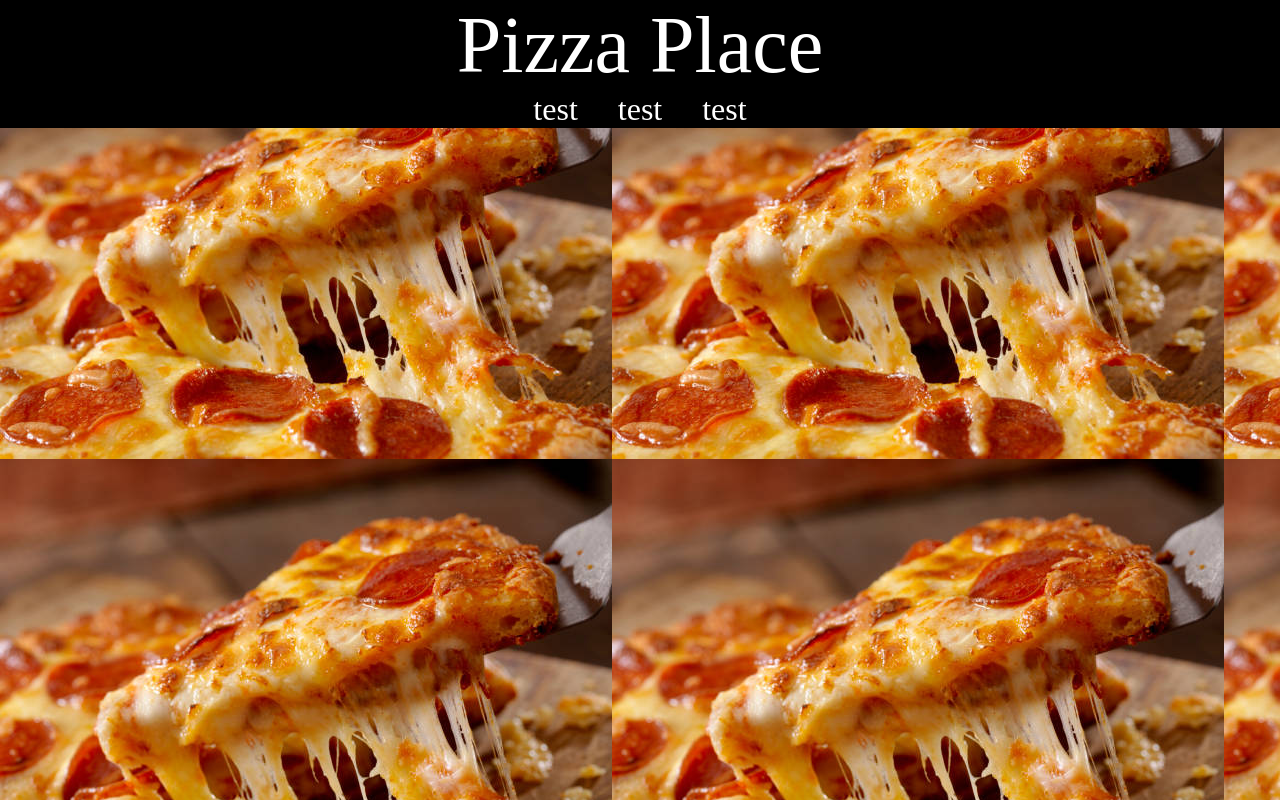
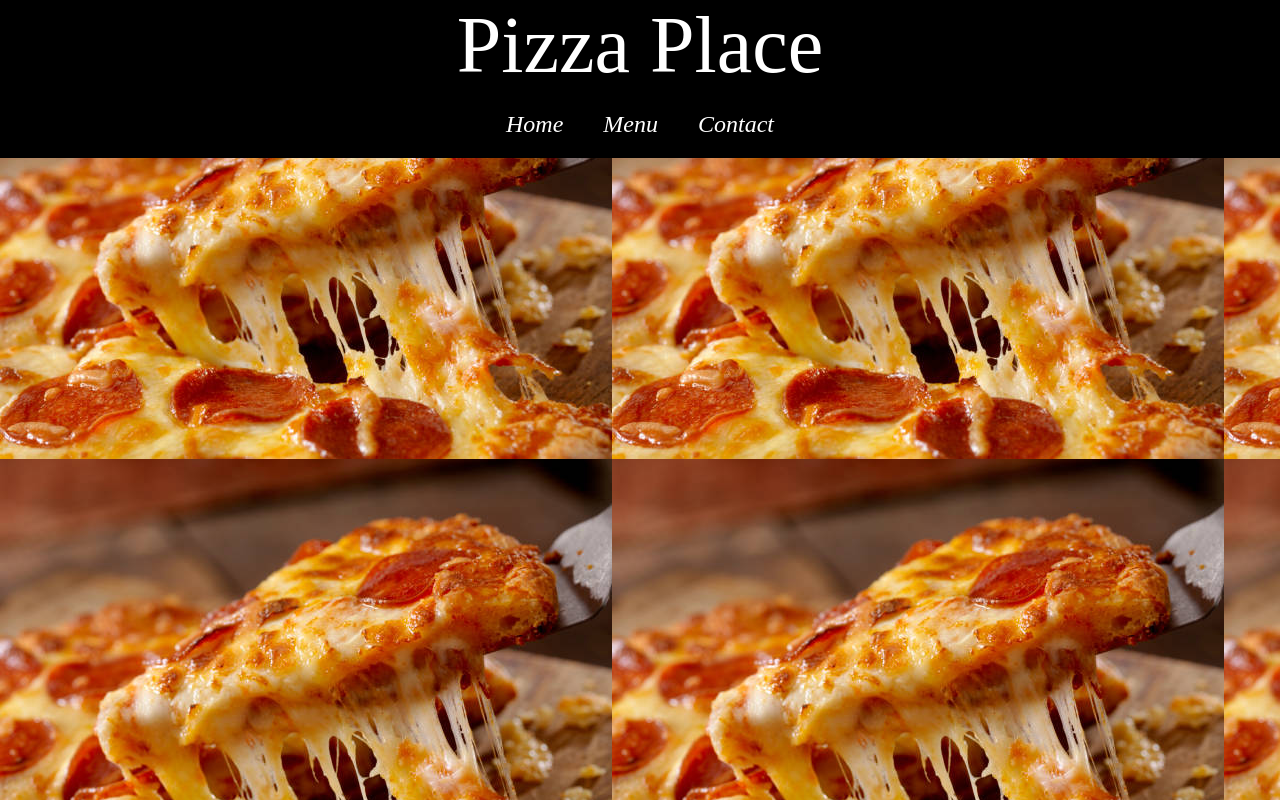
Before and after one commit to mdtagg/Vanilla_JS_Restaurant_Website, a website built with webpack: page dist/index.html in a window 1280 px wide. Built offline with nearby package versions, Linux system fonts and the light colour scheme.

Commit message:
styling additons to nav component in header

```diff
--- a/src/header.js
+++ b/src/header.js
@@ -2,7 +2,6 @@
 import './styles.css'
 
 const title = () => {
-
     const title = document.createElement('div')
     title.setAttribute('id','title')
     title.textContent = 'Pizza Place'
@@ -12,10 +11,11 @@ const title = () => {
 const nav = () => {
     const nav = document.createElement('nav')
     const navList = document.createElement('ul')
+    const navOptions = ['Home', 'Menu', 'Contact']
     for(let i = 0;i < 3;i++) {
         let navElem = document.createElement('li')
         let navLink = document.createElement('a')
-        navLink.textContent = 'test'
+        navLink.textContent = navOptions[i]
         navElem.appendChild(navLink)
         navList.appendChild(navElem)
     }
--- a/src/styles.css
+++ b/src/styles.css
@@ -19,23 +19,27 @@ header {
     align-items: center;
 }
 
-nav ul {
-    /* display:flex;
-    justify-content: center; */
+nav {
+    margin:20px;
 }
 
 nav li {
     display:inline;
     padding:20px;
+
 }
 
 nav a {
     color:white;
     text-decoration: none;
-    font-size: 2rem;
+    font-size: 1.5rem;
+    font-style:italic;
 }
 
-
+nav a:hover {
+    cursor: pointer;
+    text-decoration: underline;
+}
 
 #title {
     font-size: 5rem;
```
Also changed, not shown: dist/index.html, dist/main.js.
